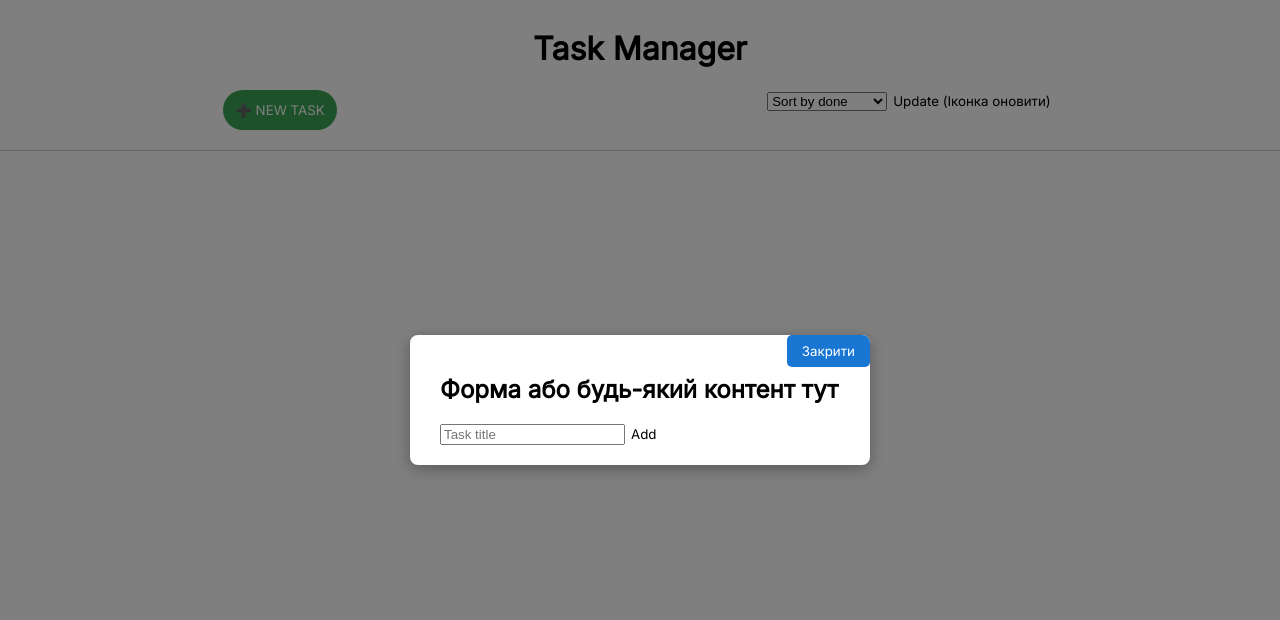
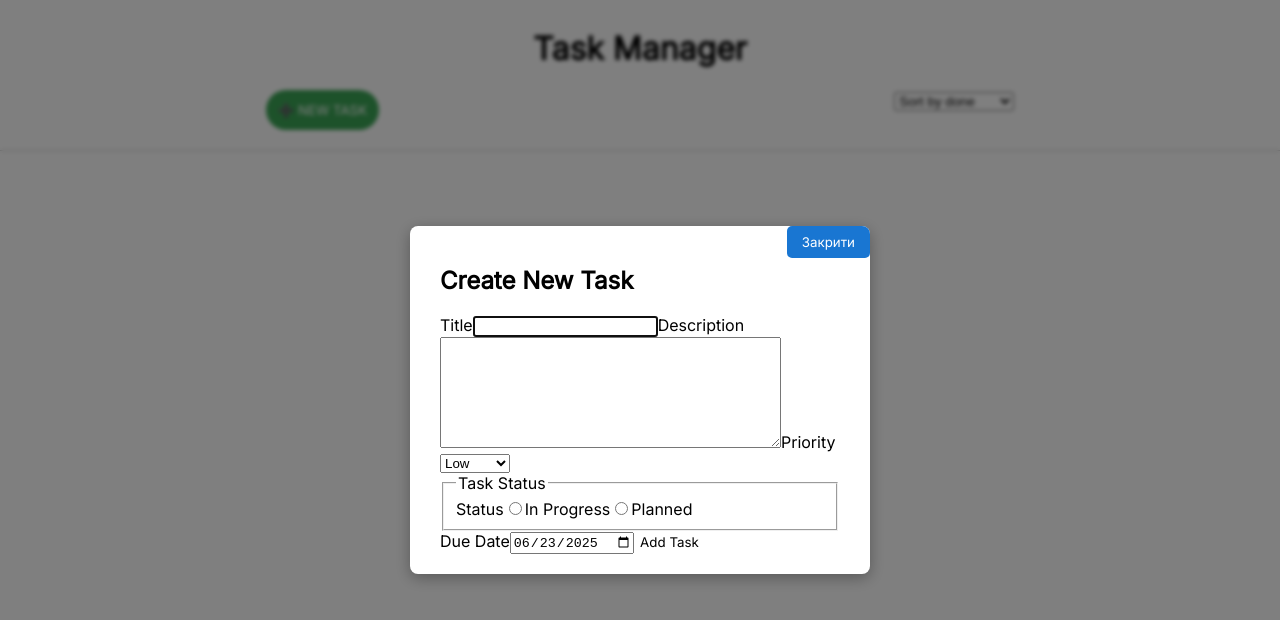
Before and after one commit to AndriyGazda/ToDoList, a React (Vite) app: page / in a window 1280 px wide. Both pictures are taken after a click on the button "➕ NEW TASK". Shown: the top 620 px of the page. Built offline with nearby package versions, Linux system fonts and the light colour scheme.

Commit message:
Create TaskFormModalComponent, refactor ModalComponent and FormComponent, and update Task Card + expanded the form by adding new fields for tasks

```diff
--- a/src/App.tsx
+++ b/src/App.tsx
@@ -5,16 +5,18 @@ import TaskCardsSection from "./layout/Main/TaskCardsSection";
 import { useTask } from "./hooks/useTask";
 
 function App() {
-  const { tasks, addTask, deleteTask } = useTask();
-
-  // const { tasks, addTask, editTask, deleteTask } = useTask();
+  const { tasks, addTask, editTask, deleteTask } = useTask();
 
   console.log("App render", tasks);
 
   return (
     <>
       <HeaderComponent onAddTask={addTask} />
-      <TaskCardsSection tasks={tasks} onDeleteTask={deleteTask} />
+      <TaskCardsSection
+        tasks={tasks}
+        onEditTask={editTask}
+        onDeleteTask={deleteTask}
+      />
     </>
   );
 }
--- a/src/component/FormComponent/FormComponent.tsx
+++ /dev/null
@@ -1,5 +0,0 @@
-const FormComponent = () => {
-
-};
-
-export default FormComponent;
--- a/src/component/ModalComponent/ModalComponent.module.css
+++ b/src/component/ModalComponent/ModalComponent.module.css
@@ -1,16 +1,15 @@
-/* ModalComponent.module.css */
-
 .overlay {
   position: fixed;
   top: 0;
   left: 0;
   width: 100vw;
   height: 100vh;
-  background-color: rgba(0, 0, 0, 0.5); /* напівпрозорий чорний фон */
+  background-color: rgba(0, 0, 0, 0.5);
+  backdrop-filter: blur(2px);
   display: flex;
   justify-content: center;
   align-items: center;
-  z-index: 1000; /* щоб модалка була поверх всього */
+  z-index: 1000;
 }
 
 .modal {
--- a/src/component/ModalComponent/ModalComponent.tsx
+++ b/src/component/ModalComponent/ModalComponent.tsx
@@ -1,4 +1,4 @@
-// import { useState } from "react";
+import { Button } from "../ui/Button";
 import classes from "./ModalComponent.module.css";
 import type { ReactNode } from "react";
 
@@ -14,9 +14,9 @@ const ModalComponent = ({ isOpen, onClose, children }: ModalComponentProps) => {
   return (
     <div className={classes.overlay}>
       <div className={classes.modal}>
-        <button onClick={onClose} className={classes.closeBtn}>
+        <Button onClick={onClose} className={classes.closeBtn}>
           Закрити
-        </button>
+        </Button>
         {children}
       </div>
     </div>
--- /dev/null
+++ b/src/component/TaskFormModalComponent/TaskFormModalComponent.tsx
@@ -0,0 +1,119 @@
+import ModalComponent from "../../component/ModalComponent/ModalComponent";
+
+import { Button } from "../../component/ui/Button";
+import { Input } from "../../component/ui/Input";
+import { useRef, useEffect } from "react";
+
+interface TaskFormModalProps {
+  isOpen: boolean;
+  onClose: () => void;
+  onSubmit: (taskInfo: { title: string; description?: string }) => void;
+  initialTitle?: string;
+  initialDescription?: string;
+  heading?: string;
+  submitLabel?: string;
+}
+
+const TaskFormModalComponent = ({
+  isOpen,
+  onClose,
+  onSubmit,
+  initialTitle = "",
+  initialDescription = "",
+  heading = "Task Form",
+  submitLabel = "Submit",
+}: TaskFormModalProps) => {
+  const titleRef = useRef<HTMLInputElement>(null);
+  const descriptionRef = useRef<HTMLTextAreaElement>(null);
+
+  useEffect(() => {
+    if (isOpen && titleRef.current) {
+      titleRef.current.value = initialTitle;
+      titleRef.current.focus();
+    }
+  }, [isOpen, initialTitle]);
+  useEffect(() => {
+    if (isOpen && descriptionRef.current) {
+      descriptionRef.current.value = initialDescription;
+    }
+  }, [isOpen, initialDescription]);
+
+  const handleSubmit = (e: React.FormEvent) => {
+    e.preventDefault();
+    const title = titleRef.current?.value.trim();
+    const description = descriptionRef.current?.value.trim();
+
+    if (!title) return;
+
+    onSubmit({ title, description });
+    onClose();
+  };
+
+  return (
+    <ModalComponent isOpen={isOpen} onClose={onClose}>
+      <h2>{heading}</h2>
+      <form onSubmit={handleSubmit}>
+        <label htmlFor="titleTask">Title</label>
+        <Input name="titleTask" id="titleTask" type="text" ref={titleRef} />
+
+        <label htmlFor="descriptionTask">Description</label>
+        <textarea
+          name="descriptionTask"
+          id="descriptionTask"
+          ref={descriptionRef}
+          rows={7}
+          cols={40}
+        ></textarea>
+
+        <label htmlFor="priorityTask">Priority</label>
+        <select name="priorityTask" id="priorityTask">
+          <option value="low">Low</option>
+          <option value="medium">Medium</option>
+          <option value="high">High</option>
+        </select>
+
+        <fieldset>
+          <legend>Task Status</legend>
+          <label htmlFor="statusTask">Status</label>
+          {submitLabel === "Save" && (
+            <>
+              <input
+                type="radio"
+                name="statusTask"
+                id="statusTaskDone"
+                value="done"
+              />
+              <label htmlFor="statusTaskDone">Done</label>
+            </>
+          )}
+          <input
+            type="radio"
+            name="statusTask"
+            id="statusTaskInProgress"
+            value="in-progress"
+          />
+          <label htmlFor="statusTaskInProgress">In Progress</label>
+          <input
+            type="radio"
+            name="statusTask"
+            id="statusTaskPlanned"
+            value="planned"
+          />
+          <label htmlFor="statusTaskPlanned">Planned</label>
+        </fieldset>
+
+        <label htmlFor="dueDateTask">Due Date</label>
+        <input
+          type="date"
+          name="dueDateTask"
+          id="dueDateTask"
+          defaultValue={new Date().toISOString().split("T")[0]}
+        />
+
+        <Button type="submit">{submitLabel}</Button>
+      </form>
+    </ModalComponent>
+  );
+};
+
+export default TaskFormModalComponent;
--- a/src/layout/Header/HeaderComponent.tsx
+++ b/src/layout/Header/HeaderComponent.tsx
@@ -1,11 +1,12 @@
 import TaskControls from "./TaskControls/TaskControlsComponent";
 import classes from "./HeaderComponent.module.css";
 import type { Task } from "../../hooks/useTask";
+import { memo } from "react";
 
 interface HeaderComponentProps {
   onAddTask: (task: Task) => void;
 }
-const HeaderComponent = ({ onAddTask }: HeaderComponentProps) => {
+const HeaderComponent = memo(({ onAddTask }: HeaderComponentProps) => {
   return (
     <>
       <div className={classes.header}>
@@ -15,6 +16,6 @@ const HeaderComponent = ({ onAddTask }: HeaderComponentProps) => {
       <div className={classes.fullWidthLine} />
     </>
   );
-};
+});
 
 export default HeaderComponent;
--- a/src/layout/Header/TaskControls/TaskControlsComponent.tsx
+++ b/src/layout/Header/TaskControls/TaskControlsComponent.tsx
@@ -1,42 +1,20 @@
 import { Button } from "../../../component/ui/Button";
-import { Input } from "../../../component/ui/Input";
-import ModalComponent from "../../../component/ModalComponent/ModalComponent";
 
 import classes from "./TaskControlsComponent.module.css";
-import { useRef, useState } from "react";
-import { useRerender } from "../../../hooks/useRerender";
+import { useState } from "react";
 
 import type { Task } from "../../../hooks/useTask";
+import TaskFormModalComponent from "../../../component/TaskFormModalComponent/TaskFormModalComponent";
 
 interface TaskControlsProps {
   onAddTask: (task: Task) => void;
 }
 
 const TaskControls = ({ onAddTask }: TaskControlsProps) => {
-  const render = useRerender();
   const [isModalOpen, setIsModalOpen] = useState(false);
-  const titleRef = useRef<HTMLInputElement>(null);
 
   const openModal = () => setIsModalOpen(true);
   const closeModal = () => setIsModalOpen(false);
-
-  const handleSubmit = (e: React.FormEvent) => {
-    e.preventDefault();
-
-    const title = titleRef.current?.value.trim() || "";
-    if (!title) return;
-
-    const newTask: Task = {
-      id: crypto.randomUUID(),
-      title: title.trim(),
-      description: "",
-    };
-
-    onAddTask(newTask);
-    if (titleRef.current) titleRef.current.value = "";
-
-    setIsModalOpen(false);
-  };
 
   console.log("render");
   return (
@@ -48,13 +26,20 @@ const TaskControls = ({ onAddTask }: TaskControlsProps) => {
       >
         ➕ NEW TASK
       </Button>
-      <ModalComponent isOpen={isModalOpen} onClose={closeModal}>
-        <h2>Форма або будь-який контент тут</h2>
-        <form action="" onSubmit={handleSubmit}>
-          <Input type="text" placeholder="Task title" ref={titleRef} />
-          <Button type="submit">Add</Button>
-        </form>
-      </ModalComponent>
+
+      <TaskFormModalComponent
+        isOpen={isModalOpen}
+        onClose={closeModal}
+        onSubmit={(taskInfo: { title: string; description?: string }) =>
+          onAddTask({
+            id: crypto.randomUUID(),
+            title: taskInfo.title,
+            description: taskInfo.description || "",
+          })
+        }
+        heading="Create New Task"
+        submitLabel="Add Task"
+      />
 
       <div>
         <select className={classes.taskControlsSortSelect} name="sortTask">
@@ -62,13 +47,6 @@ const TaskControls = ({ onAddTask }: TaskControlsProps) => {
           <option value="progress">Sort by progress</option>
           <option value="plans">Sort by plans</option>
         </select>
-        <Button
-          className={classes.taskControlsButtonUpdate}
-          type="button"
-          onClick={render}
-        >
-          Update (Іконка оновити)
-        </Button>
       </div>
     </div>
   );
--- a/src/layout/Main/TaskCard/TaskCard.tsx
+++ b/src/layout/Main/TaskCard/TaskCard.tsx
@@ -1,15 +1,42 @@
 import { Button } from "../../../component/ui/Button";
 import type { Task } from "../../../hooks/useTask";
 
+import { useState } from "react";
+import TaskFormModalComponent from "../../../component/TaskFormModalComponent/TaskFormModalComponent";
+
 interface TaskCardProps {
   task: Task;
+  onEditTask: (task: Task) => void;
   onDeleteTask: (taskId: string) => void;
 }
-const TaskCard = ({ task, onDeleteTask }: TaskCardProps) => {
+
+const TaskCard = ({ task, onEditTask, onDeleteTask }: TaskCardProps) => {
+  const [isModalOpen, setIsModalOpen] = useState(false);
+
+  const openModal = () => setIsModalOpen(true);
+  const closeModal = () => setIsModalOpen(false);
+
   return (
     <div>
       <h3>{task.title}</h3>
+      <p>{task.description || "No description"}</p>
       <Button onClick={() => onDeleteTask(task.id)}> Delete </Button>
+      <Button onClick={openModal}>Edit Task</Button>
+      <TaskFormModalComponent
+        isOpen={isModalOpen}
+        onClose={closeModal}
+        onSubmit={(taskInfo: { title: string; description?: string }) =>
+          onEditTask({
+            ...task,
+            title: taskInfo.title,
+            description: taskInfo.description,
+          })
+        }
+        initialTitle={task.title}
+        initialDescription={task.description || "No description"}
+        heading={`Edit Task ${task.title}`}
+        submitLabel="Save"
+      />
     </div>
   );
 };
--- a/src/layout/Main/TaskCardsSection.tsx
+++ b/src/layout/Main/TaskCardsSection.tsx
@@ -3,14 +3,25 @@ import type { Task } from "../../hooks/useTask";
 
 interface TaskCardsSectionProps {
   tasks: Task[];
+  onEditTask: (task: Task) => void;
   onDeleteTask: (taskId: string) => void;
 }
 
-const TaskCardsSection = ({ tasks, onDeleteTask }: TaskCardsSectionProps) => {
+const TaskCardsSection = ({
+  tasks,
+  onEditTask,
+  onDeleteTask,
+}: TaskCardsSectionProps) => {
+  console.log("TaskCardsSection render");
   return (
     <div>
       {tasks.map((task) => (
-        <TaskCard key={task.id} task={task} onDeleteTask={onDeleteTask} />
+        <TaskCard
+          key={task.id}
+          task={task}
+          onEditTask={onEditTask}
+          onDeleteTask={onDeleteTask}
+        />
       ))}
     </div>
   );
```
Also changed, not shown: src/hooks/useTask.ts (+6 -4 lines), src/component/TaskFormModalComponent/TaskFormModalComponent.module.css (added).
